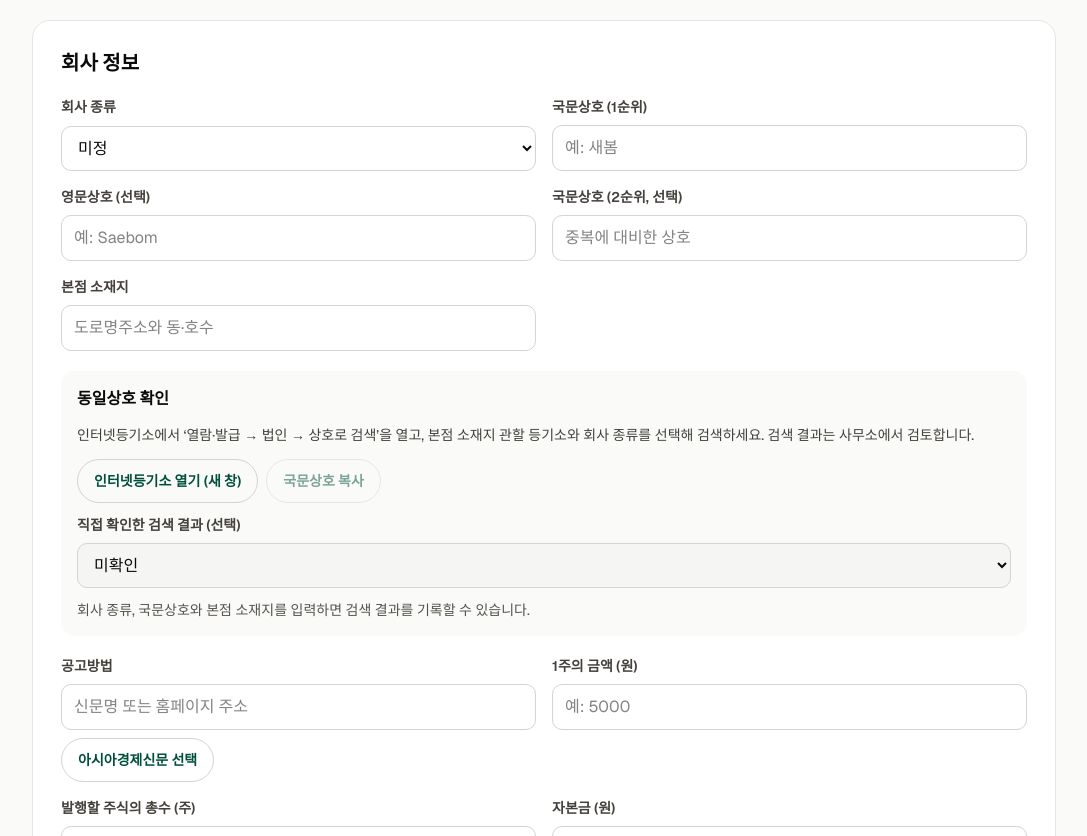
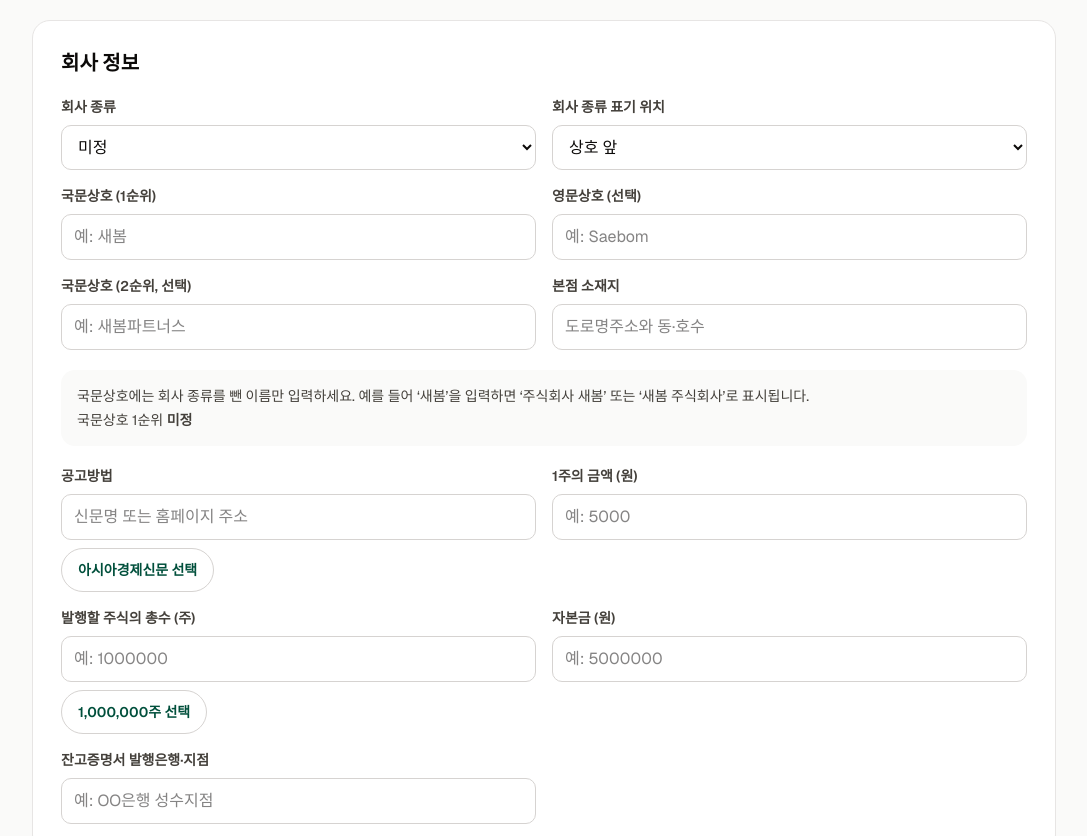
Before and after one commit to Hwang-baeik/soop-law-homepage, a Next.js app: page /incorporation in a window 1280 px wide. Shown: the part 576-1412 px from the top of the page, without its empty margins (96-1183 px from the left). Built offline with nearby package versions, Linux system fonts and the light colour scheme.

Commit message:
Let applicants choose the company type position

```diff
--- a/components/incorporation-form.tsx
+++ b/components/incorporation-form.tsx
@@ -2,7 +2,7 @@
 
 import { useEffect, useRef, useState, type FormEvent, type ReactNode } from "react";
 import {
-  choices, companyFields, companyTypes, emptyPerson, initialSurvey, nameResults,
+  choices, companyFields, companyTypePositions, companyTypes, emptyPerson, formatCompanyName, initialSurvey,
   roles, surveyText, UNKNOWN, validateSurvey, type Person, type Survey,
 } from "../lib/incorporation";
 import { PurposePicker } from "./incorporation-purpose-picker";
@@ -27,13 +27,13 @@ function Field({ label, value, onChange, placeholder, required, type = "text", m
   );
 }
 
-function Select({ label, value, onChange, options, disabled }: {
-  label: string; value: string; onChange: (value: string) => void; options: readonly string[]; disabled?: boolean;
+function Select({ label, value, onChange, options }: {
+  label: string; value: string; onChange: (value: string) => void; options: readonly string[];
 }) {
   return (
     <label className="grid gap-2 text-sm font-semibold text-stone-700">
       {label}
-      <select className={inputClass + " disabled:bg-stone-100"} value={value} onChange={event => onChange(event.target.value)} disabled={disabled}>
+      <select className={inputClass} value={value} onChange={event => onChange(event.target.value)}>
         {options.map(option => <option key={option}>{option}</option>)}
       </select>
     </label>
@@ -108,7 +108,6 @@ export default function IncorporationForm() {
   const [receipt, setReceipt] = useState("");
   const [error, setError] = useState("");
   const [website, setWebsite] = useState("");
-  const [copyStatus, setCopyStatus] = useState("");
   const reviewHeading = useRef<HTMLHeadingElement>(null);
   const reviewButton = useRef<HTMLButtonElement>(null);
   const receiptHeading = useRef<HTMLHeadingElement>(null);
@@ -116,8 +115,7 @@ export default function IncorporationForm() {
   useEffect(() => { if (receipt) receiptHeading.current?.focus(); }, [receipt]);
 
   function update<Key extends keyof Survey>(key: Key, value: Survey[Key]) {
-    setSurvey(current => ({ ...current, [key]: value, ...(key === "companyType" ? { nameResult: nameResults[0] } : {}) }));
-    if (key === "companyType") setCopyStatus("");
+    setSurvey(current => ({ ...current, [key]: value }));
     setError("");
   }
 
@@ -125,9 +123,7 @@ export default function IncorporationForm() {
     setSurvey(current => ({
       ...current,
       company: { ...current.company, [key]: value },
-      ...(key === "address" || key === "companyName" ? { nameResult: nameResults[0] } : {}),
     }));
-    if (key === "companyName") setCopyStatus("");
     setError("");
   }
 
@@ -174,8 +170,8 @@ export default function IncorporationForm() {
     );
   }
 
-  const canCopyName = !!survey.company.companyName.trim() && survey.company.companyName.trim() !== UNKNOWN;
-  const canRecordResult = canCopyName && survey.companyType !== UNKNOWN && !!survey.company.address.trim() && survey.company.address.trim() !== UNKNOWN;
+  const companyName = formatCompanyName(survey.company.companyName, survey.companyType, survey.companyTypePosition);
+  const alternateName = formatCompanyName(survey.company.alternateName, survey.companyType, survey.companyTypePosition);
   const shareFieldsApply = survey.companyType === UNKNOWN || survey.companyType === "주식회사";
 
   return (
@@ -197,26 +193,14 @@ export default function IncorporationForm() {
         <Section id="company-details" title="회사 정보">
           <div className="grid gap-4 sm:grid-cols-2">
             <Select label="회사 종류" value={survey.companyType} onChange={value => update("companyType", value)} options={companyTypes} />
+            <Select label="회사 종류 표기 위치" value={survey.companyTypePosition} onChange={value => update("companyTypePosition", value)}
+              options={companyTypePositions} />
             {companyFields.slice(0, 4).map(([key, label, placeholder]) => <Field key={key} label={label} value={survey.company[key]} placeholder={placeholder} onChange={value => updateCompany(key, value)} />)}
           </div>
-          <div className="space-y-3 rounded-xl bg-stone-50 p-4">
-            <h3 className="font-bold">동일상호 확인</h3>
-            <p className="text-sm leading-6 text-stone-700">인터넷등기소에서 ‘열람·발급 → 법인 → 상호로 검색’을 열고, 본점 소재지 관할 등기소와 회사 종류를 선택해 검색하세요. 검색 결과는 사무소에서 검토합니다.</p>
-            <div className="flex flex-wrap items-center gap-2">
-              <a href="https://www.iros.go.kr/" target="_blank" rel="noreferrer" className={buttonClass}>인터넷등기소 열기 (새 창)</a>
-              <button type="button" disabled={!canCopyName} className={buttonClass} onClick={async () => {
-                try {
-                  await navigator.clipboard.writeText(survey.company.companyName.trim());
-                  setCopyStatus("국문상호를 복사했습니다.");
-                } catch {
-                  setCopyStatus("국문상호 입력란에서 상호를 직접 복사해 주세요.");
-                }
-              }}>국문상호 복사</button>
-              <span role="status" className="text-sm text-stone-600">{copyStatus}</span>
-            </div>
-            <Select label="직접 확인한 검색 결과 (선택)" disabled={!canRecordResult} value={survey.nameResult}
-              onChange={value => update("nameResult", value)} options={nameResults} />
-            {!canRecordResult && <p className="text-sm text-stone-600">회사 종류, 국문상호와 본점 소재지를 입력하면 검색 결과를 기록할 수 있습니다.</p>}
+          <div className="space-y-1 rounded-xl bg-stone-50 p-4 text-sm text-stone-700 [overflow-wrap:anywhere]">
+            <p>국문상호에는 회사 종류를 뺀 이름만 입력하세요. 예를 들어 ‘새봄’을 입력하면 ‘주식회사 새봄’ 또는 ‘새봄 주식회사’로 표시됩니다.</p>
+            <p>국문상호 1순위 <strong>{companyName}</strong></p>
+            {alternateName !== UNKNOWN && <p>국문상호 2순위 <strong>{alternateName}</strong></p>}
           </div>
           <div className="grid gap-4 sm:grid-cols-2">
             {companyFields.slice(4).filter(([key]) => shareFieldsApply || (key !== "sharePrice" && key !== "authorizedShares")).map(([key, label, placeholder]) => (
--- a/lib/incorporation.ts
+++ b/lib/incorporation.ts
@@ -2,13 +2,13 @@ import { industryNames, maximumIndustrySelections } from "./ksic";
 
 export const UNKNOWN = "미정";
 export const companyTypes = [UNKNOWN, "주식회사", "유한회사", "유한책임회사", "합명회사", "합자회사"] as const;
-export const nameResults = ["미확인", "검색 결과에 동일상호 없음", "동일상호 또는 확인할 후보 있음"] as const;
+export const companyTypePositions = ["상호 앞", "상호 뒤"] as const;
 export const roles = [UNKNOWN, "대표이사 겸 사내이사", "대표이사", "사내이사", "이사", "감사", "업무집행자", "기타"] as const;
 export const choices = [UNKNOWN, "희망", "희망하지 않음"] as const;
 export const companyFields = [
   ["companyName", "국문상호 (1순위)", "예: 새봄"],
   ["englishName", "영문상호 (선택)", "예: Saebom"],
-  ["alternateName", "국문상호 (2순위, 선택)", "중복에 대비한 상호"],
+  ["alternateName", "국문상호 (2순위, 선택)", "예: 새봄파트너스"],
   ["address", "본점 소재지", "도로명주소와 동·호수"],
   ["announcement", "공고방법", "신문명 또는 홈페이지 주소"],
   ["sharePrice", "1주의 금액 (원)", "예: 5000"],
@@ -21,7 +21,7 @@ export type Person = { role: string; name: string; share: string };
 export type Survey = {
   contactName: string; email: string; phone: string;
   company: Record<CompanyKey, string>;
-  companyType: string; nameResult: string;
+  companyType: string; companyTypePosition: string;
   industryCodes: string[]; purposes: string;
   officers: Person[]; shareholders: Person[];
   certificate: string; otp: string; representativeEmail: string;
@@ -34,7 +34,7 @@ export function initialSurvey(): Survey {
   return {
     contactName: "", email: "", phone: "",
     company: Object.fromEntries(companyFields.map(([key]) => [key, ""])) as Survey["company"],
-    companyType: UNKNOWN, nameResult: nameResults[0], industryCodes: [], purposes: "",
+    companyType: UNKNOWN, companyTypePosition: companyTypePositions[0], industryCodes: [], purposes: "",
     officers: [emptyPerson()], shareholders: [emptyPerson("주주")],
     certificate: UNKNOWN, otp: UNKNOWN, representativeEmail: "",
     notes: "", agree: false, authority: false,
@@ -109,10 +109,7 @@ export function validateSurvey(input: unknown): Survey {
       throw new Error("금액과 주식 수는 0보다 큰 정수 또는 미정으로 입력해 주세요.");
     }
   }
-  const nameResult = choice(body.nameResult, nameResults);
-  if (nameResult !== nameResults[0] && [companyType, company.companyName, company.address].some(value => !value || value === UNKNOWN)) {
-    throw new Error("상호 확인 결과를 기록하려면 회사 종류, 국문상호, 본점 소재지를 입력해 주세요.");
-  }
+  const companyTypePosition = choice(body.companyTypePosition ?? companyTypePositions[0], companyTypePositions);
 
   if (!Array.isArray(body.industryCodes) || body.industryCodes.length > maximumIndustrySelections
       || body.industryCodes.some(code => typeof code !== "string" || !industryNames.has(code))) {
@@ -131,11 +128,18 @@ export function validateSurvey(input: unknown): Survey {
     throw new Error("대표자 이메일을 확인해 주세요.");
   }
   return {
-    contactName, email, phone, company, companyType, nameResult, industryCodes,
+    contactName, email, phone, company, companyType, companyTypePosition, industryCodes,
     purposes: text(body.purposes, 4000, true), officers, shareholders,
     certificate: choice(body.certificate, choices), otp: choice(body.otp, choices),
     representativeEmail, notes: text(body.notes, 3000, true), agree: true, authority: true,
   };
+}
+
+export function formatCompanyName(name: string, companyType: string, position: string) {
+  const base = name.trim();
+  if (!base || base === UNKNOWN) return UNKNOWN;
+  if (companyType === UNKNOWN) return base;
+  return position === companyTypePositions[1] ? `${base} ${companyType}` : `${companyType} ${base}`;
 }
 
 export function surveyText(survey: Survey) {
@@ -155,8 +159,12 @@ export function surveyText(survey: Survey) {
       `회사 종류: ${survey.companyType}`,
       ...companyFields
         .filter(([key]) => survey.companyType === UNKNOWN || survey.companyType === "주식회사" || (key !== "sharePrice" && key !== "authorizedShares"))
-        .map(([key, label]) => `${label}: ${display(survey.company[key])}`),
-      `동일상호 검색 결과 (신청인 기재): ${survey.nameResult}`,
+        .map(([key, label]) => {
+          const value = key === "companyName" || key === "alternateName"
+            ? formatCompanyName(survey.company[key], survey.companyType, survey.companyTypePosition)
+            : display(survey.company[key]);
+          return `${label}: ${value}`;
+        }),
     ].join("\n"),
     ["【사업목적】", ...(purposeLines.length ? [...purposeLines, "위 각호에 부대하는 사업 일체"] : [UNKNOWN])].join("\n"),
     ["【임원】", ...peopleLines(survey.officers, false)].join("\n"),
```
Also changed, not shown: 2 other files (tests, documents, lock files or other folders).
